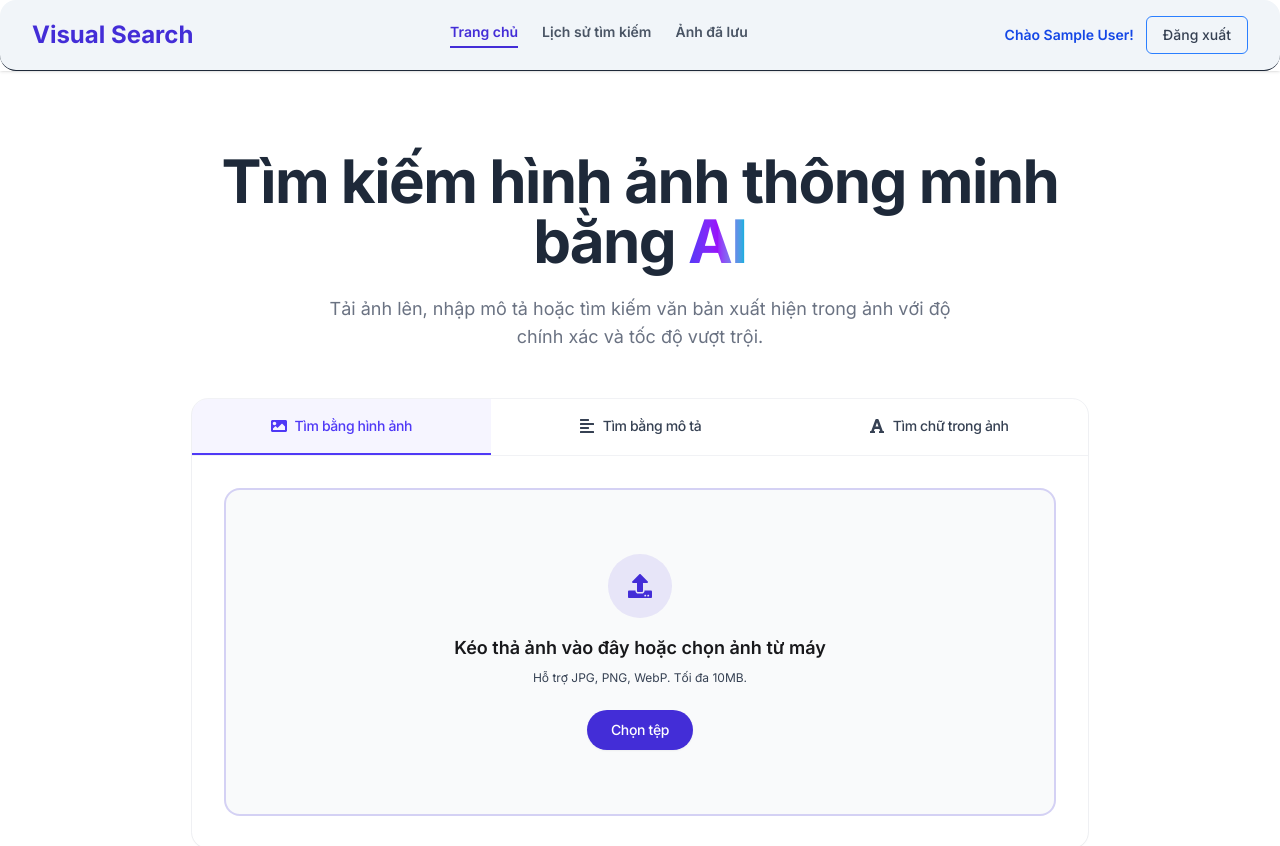
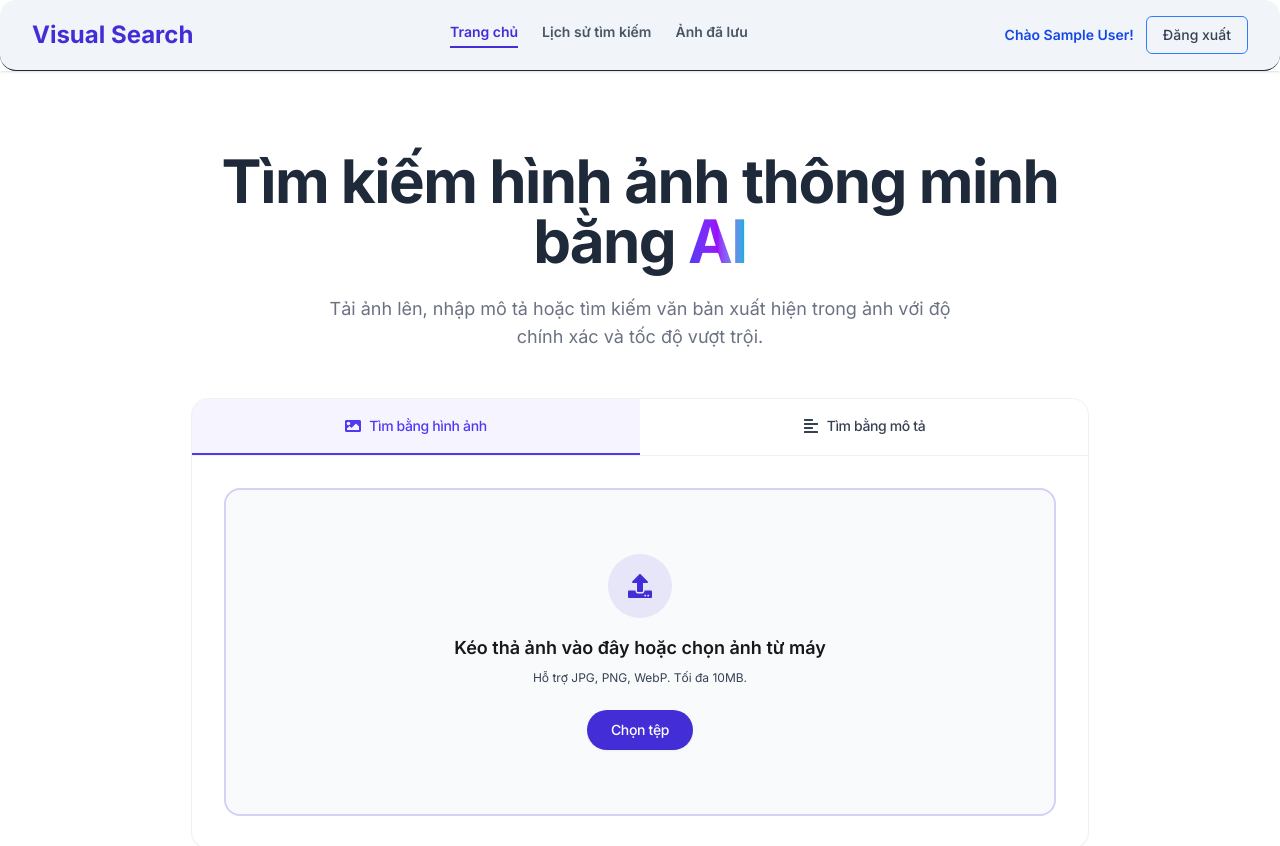
Before and after one commit to Visual-Search-Team/visual-search-engine, a React (Vite) app in the folder frontend/: page / in a window 1280 px wide. Shown: the top 846 px of the page. Built offline with nearby package versions, Linux system fonts and the light colour scheme; no server answers; sample sign-in values are in the browser's storage.

Commit message:
fix(ui): xoá chế độ OCR trên trang Home và trang Lịch sử tìm kiếm

```diff
--- a/frontend/src/components/common/SearchMethods.jsx
+++ b/frontend/src/components/common/SearchMethods.jsx
@@ -17,13 +17,13 @@ export const SearchMethods = () => {
       title: "Mô tả nội dung",
       description: "Sử dụng ngôn ngữ tự nhiên để miêu tả hình ảnh bạn muốn tìm. AI sẽ hiểu ngữ cảnh và trả về kết quả chính xác nhất.",
     },
-    {
-      iconBackgroundClassName: "bg-indigo-500/10",
-      iconClassName: "text-indigo-600",
-      Icon: FaFont,
-      title: "Tìm chữ trong ảnh",
-      description: "Trích xuất và tìm kiếm hình ảnh dựa trên văn bản xuất hiện bên trong bức ảnh nhờ công nghệ OCR tiên tiến.",
-    },
+    // {
+    //   iconBackgroundClassName: "bg-indigo-500/10",
+    //   iconClassName: "text-indigo-600",
+    //   Icon: FaFont,
+    //   title: "Tìm chữ trong ảnh",
+    //   description: "Trích xuất và tìm kiếm hình ảnh dựa trên văn bản xuất hiện bên trong bức ảnh nhờ công nghệ OCR tiên tiến.",
+    // },
   ];
 
   return (
@@ -34,7 +34,6 @@ export const SearchMethods = () => {
             Bạn có thể tìm kiếm bằng
           </div>
         </div>
-        {/* Khúc bẻ layout quan trọng nằm ở md:flex-row */}
         <div className="w-full flex flex-col md:flex-row justify-center items-stretch gap-6">
           {searchMethods.map((method) => (
             <SearchMethodCard key={method.title} {...method} />
--- a/frontend/src/components/common/SearchModeTabs.jsx
+++ b/frontend/src/components/common/SearchModeTabs.jsx
@@ -1,6 +1,6 @@
 export default function SearchModeTabs({ activeMode, modes, onChange }) {
   return (
-    <div className="grid grid-cols-1 border-b border-gray-300/30 sm:grid-cols-3">
+    <div className="grid grid-cols-1 border-b border-gray-300/30 sm:grid-cols-2">
       {modes.map((mode) => {
         const Icon = mode.icon;
         const isActive = mode.id === activeMode.id;
--- a/frontend/src/components/common/VisualSearchPanel.jsx
+++ b/frontend/src/components/common/VisualSearchPanel.jsx
@@ -18,12 +18,12 @@ const searchModes = [
     icon: FaAlignLeft,
     placeholder: 'Nhập mô tả hình ảnh bạn muốn tìm...',
   },
-  {
-    id: 'ocr',
-    label: 'Tìm chữ trong ảnh',
-    icon: FaFont,
-    placeholder: 'Nhập nội dung chữ xuất hiện trong ảnh...',
-  },
+  // {
+  //   id: 'ocr',
+  //   label: 'Tìm chữ trong ảnh',
+  //   icon: FaFont,
+  //   placeholder: 'Nhập nội dung chữ xuất hiện trong ảnh...',
+  // },
 ];
 
 export default function VisualSearchPanel() {
--- a/frontend/src/pages/SearchHistory.jsx
+++ b/frontend/src/pages/SearchHistory.jsx
@@ -14,8 +14,8 @@ const PAGE_SIZE = 20;
 const filters = [
   { label: "Tất cả", value: "" },
   { label: "Tìm bằng hình ảnh", value: "IMAGE_TO_IMAGE" },
-  { label: "Text Semantic", value: "TEXT_SEMANTIC" },
-  { label: "Text OCR", value: "TEXT_OCR" },
+  { label: "Tìm bằng mô tả", value: "TEXT_SEMANTIC" },
+  // { label: "Text OCR", value: "TEXT_OCR" },
 ];
 
 const normalizeHistoryResponse = (response) => {
@@ -137,16 +137,6 @@ export const SearchHistory = () => {
           <span>Quay lại trang chủ</span>
         </button>
       </div>
-      {/* <div className="flex flex-col gap-4 border-b border-gray-200 pb-6">
-        <button
-          type="button"
-          onClick={() => navigate("/")}
-          className="flex w-[200px] items-center justify-center gap-2 rounded-xl bg-indigo-700 px-5 py-3 text-sm font-medium text-white transition hover:bg-indigo-800 cursor-pointer"
-        >
-          <FaArrowLeft />
-          <span>Quay lại trang chủ</span>
-        </button>
-      </div> */}
       <div className="flex flex-col gap-5 border-b border-gray-200 pb-6">
         <div className="flex flex-col gap-3 sm:flex-row sm:items-end sm:justify-between">
           <div>
```
